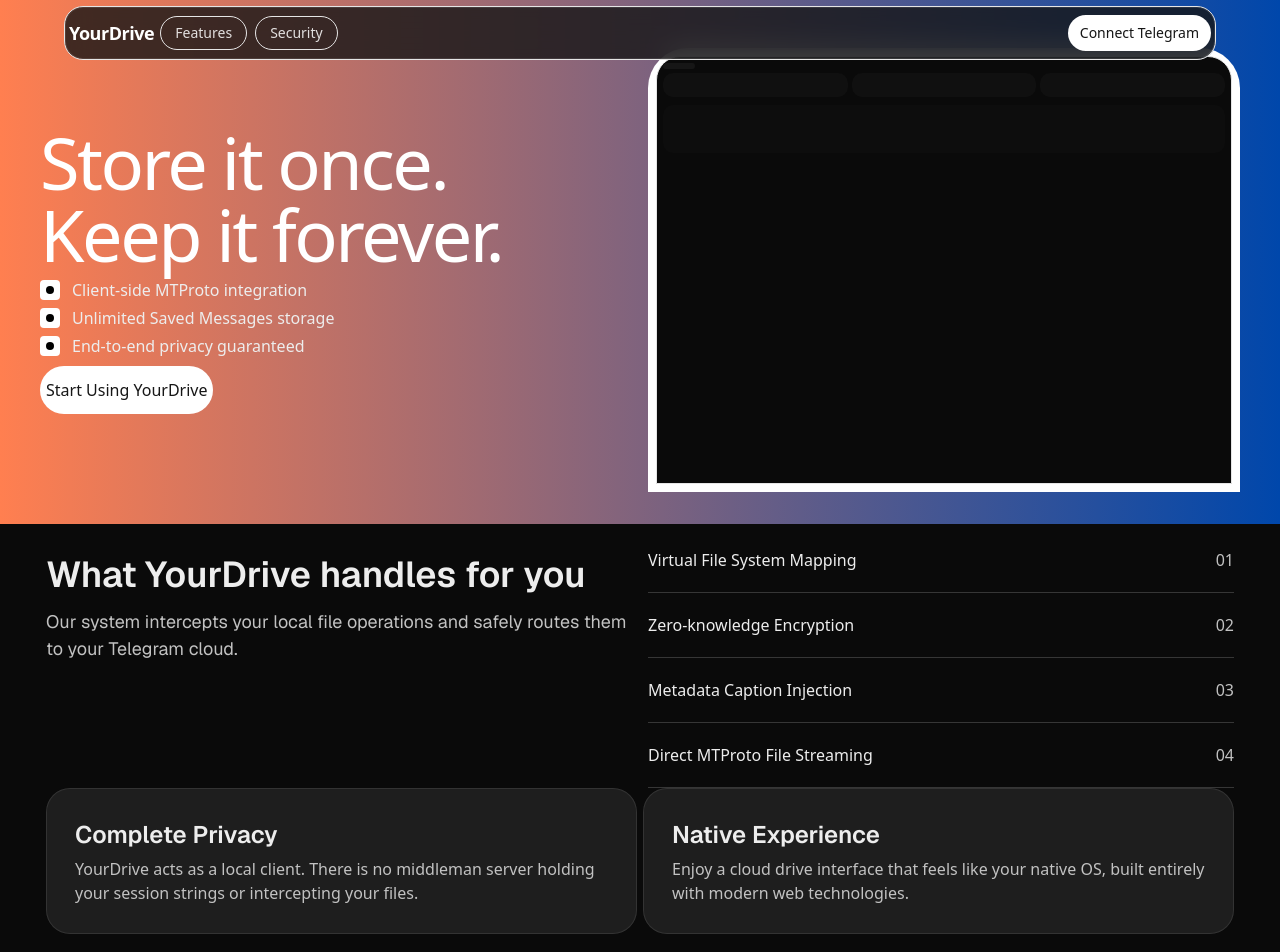
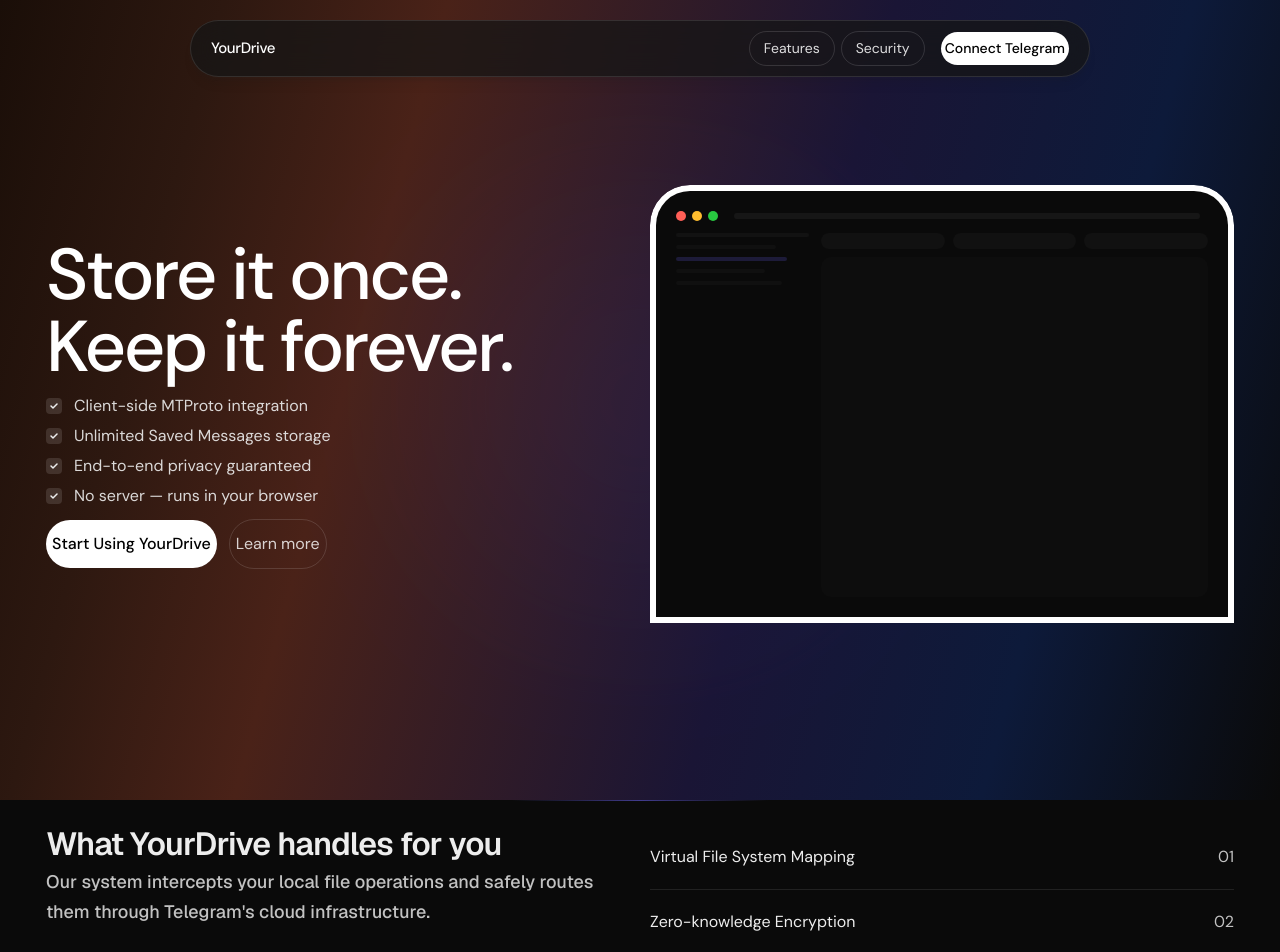
Before and after one commit to khamimzarr/yourdrive, a Next.js app: page / in a window 1280 px wide. Shown: the top 952 px of the page. Built offline with nearby package versions, Linux system fonts and the light colour scheme.

Commit message:
style: complete Dimension redesign — floating nav, atmospheric hero, frosted cards, proper fonts

```diff
--- a/src/app/globals.css
+++ b/src/app/globals.css
@@ -14,9 +14,10 @@
   --color-hairline: #e5e5e5;
   --color-dusk-violet: #6b62f2;
 
-  /* Typography */
-  --font-dm-sans: 'DM Sans', ui-sans-serif, system-ui, -apple-system, sans-serif;
-  --font-geist: 'Geist', ui-sans-serif, system-ui, -apple-system, sans-serif;
+  /* Typography — Families (CSS variable references) */
+  --font-display: var(--font-dm-sans), ui-sans-serif, system-ui, sans-serif;
+  --font-body: var(--font-dm-sans), ui-sans-serif, system-ui, sans-serif;
+  --font-heading: var(--font-geist), ui-sans-serif, system-ui, sans-serif;
 
   /* Typography — Scale */
   --text-caption: 13px;
@@ -70,18 +71,54 @@
 
   /* Shadows */
   --shadow-subtle: rgba(255, 255, 255, 0.1) 0px 0px 0px 1px inset;
+  --shadow-nav: rgba(255, 255, 255, 0.02) 0px 3px 4.5px, rgba(0, 0, 0, 0.04) 0px 10px 8px, rgba(0, 0, 0, 0.1) 0px 4px 3px;
 }
 
+/* Base */
 body {
   background-color: var(--color-void-canvas);
   color: var(--color-bone);
-  font-family: var(--font-dm-sans);
+  font-family: var(--font-display);
 }
 
+/* Hero gradient — warm amber/coral → cobalt blue, subtle & atmospheric */
 .bg-hero-horizon {
-  background: linear-gradient(90deg, #ff7f50 0%, #0047ab 100%);
+  background: linear-gradient(
+    105deg,
+    #1a0e08 0%,
+    #2d1810 15%,
+    #4a2218 30%,
+    #1a1535 60%,
+    #0d1a3a 80%,
+    #0a0a0a 100%
+  );
 }
 
+/* Dusk violet wash — single chromatic accent strip */
 .bg-dusk-violet-wash {
-  background: linear-gradient(90deg, rgba(0, 0, 0, 0), rgba(0, 0, 0, 0) 40%, rgba(107, 98, 242, 0.565) 50%, rgba(0, 0, 0, 0) 60%, rgba(0, 0, 0, 0));
+  background: linear-gradient(
+    90deg,
+    rgba(0, 0, 0, 0),
+    rgba(0, 0, 0, 0) 40%,
+    rgba(107, 98, 242, 0.565) 50%,
+    rgba(0, 0, 0, 0) 60%,
+    rgba(0, 0, 0, 0)
+  );
 }
+
+/* Frosted glass surface */
+.frosted-card {
+  background: rgba(212, 212, 212, 0.06);
+  backdrop-filter: blur(12px);
+  -webkit-backdrop-filter: blur(12px);
+  border: 1px solid rgba(229, 229, 229, 0.08);
+  border-radius: 24px;
+}
+
+/* Floating nav glass */
+.nav-glass {
+  background: rgba(22, 22, 22, 0.75);
+  backdrop-filter: blur(16px);
+  -webkit-backdrop-filter: blur(16px);
+  border: 1px solid rgba(229, 229, 229, 0.12);
+}
--- a/src/app/layout.tsx
+++ b/src/app/layout.tsx
@@ -1,29 +1,31 @@
 import type { Metadata } from "next";
-import { Geist, Geist_Mono } from "next/font/google";
+import { DM_Sans, Geist } from "next/font/google";
 import "./globals.css";
 
-const geistSans = Geist({
-  variable: "--font-geist-sans",
+const dmSans = DM_Sans({
+  variable: "--font-dm-sans",
   subsets: ["latin"],
+  weight: ["400", "500", "600"],
 });
 
-const geistMono = Geist_Mono({
-  variable: "--font-geist-mono",
+const geist = Geist({
+  variable: "--font-geist",
   subsets: ["latin"],
 });
 
 export const metadata: Metadata = {
-  title: "Create Next App",
-  description: "Generated by create next app",
+  title: "YourDrive — Cloud Storage via Telegram",
+  description:
+    "Unlimited private cloud storage powered by Telegram Saved Messages. No server, no middleman, 100% client-side.",
 };
 
 export default function RootLayout({ children }: LayoutProps<"/">) {
   return (
     <html
       lang="en"
-      className={`${geistSans.variable} ${geistMono.variable} h-full antialiased`}
+      className={`${dmSans.variable} ${geist.variable} h-full antialiased`}
     >
-      <body className="min-h-full flex flex-col">{children}</body>
+      <body className="min-h-full flex flex-col bg-[#0a0a0a]">{children}</body>
     </html>
   );
 }
--- a/src/app/page.tsx
+++ b/src/app/page.tsx
@@ -2,130 +2,189 @@
 
 export default function Home() {
   return (
-    <div className="min-h-screen bg-void-canvas text-bone font-dm-sans selection:bg-dusk-violet selection:text-snow-white">
+    <div className="min-h-screen bg-void-canvas text-bone font-display">
 
       {/* Floating Frosted Nav */}
-      <nav className="fixed top-6 left-1/2 -translate-x-1/2 z-50 flex items-center justify-between px-4 py-2 bg-graphite/80 backdrop-blur-md rounded-2xl border border-hairline w-[90%] max-w-[1200px] shadow-subtle">
-        <div className="flex items-center gap-6">
-          <span className="text-snow-white font-semibold tracking-tight text-lg">YourDrive</span>
-          <div className="hidden md:flex gap-2">
-            <button className="px-[14px] py-[6px] rounded-full-2 border border-hairline text-snow-white/85 text-sm hover:bg-snow-white/5 transition-colors">
+      <nav className="fixed top-5 left-1/2 -translate-x-1/2 z-50 flex items-center justify-between px-5 py-2.5 nav-glass rounded-full-2 w-[calc(100%-48px)] max-w-[900px] shadow-nav">
+        <span className="text-snow-white font-medium tracking-tight text-[15px]">YourDrive</span>
+        <div className="flex items-center gap-2">
+          <div className="hidden md:flex gap-1.5">
+            <button className="px-3.5 py-1.5 rounded-full-2 border border-hairline/15 text-snow-white/85 text-[14px] hover:bg-snow-white/5 transition-colors duration-200">
               Features
             </button>
-            <button className="px-[14px] py-[6px] rounded-full-2 border border-hairline text-snow-white/85 text-sm hover:bg-snow-white/5 transition-colors">
+            <button className="px-3.5 py-1.5 rounded-full-2 border border-hairline/15 text-snow-white/85 text-[14px] hover:bg-snow-white/5 transition-colors duration-200">
               Security
             </button>
           </div>
+          <button className="bg-snow-white text-ink-black rounded-full-2 px-4 py-1.5 text-[14px] font-medium hover:bg-bone transition-colors duration-200 ml-2">
+            Connect Telegram
+          </button>
         </div>
-        <button className="bg-snow-white text-graphite rounded-full-2 px-3 py-2 text-sm font-medium hover:bg-bone transition-colors">
-          Connect Telegram
-        </button>
       </nav>
 
-      {/* Hero Horizon Section */}
-      <section className="relative w-full pt-48 pb-32 px-6 overflow-hidden bg-hero-horizon">
-        <div className="max-w-[1200px] mx-auto grid grid-cols-1 lg:grid-cols-2 gap-16 items-center relative z-10">
+      {/* Hero Section */}
+      <section className="relative w-full min-h-screen flex items-center bg-hero-horizon overflow-hidden">
+        {/* Subtle radial violet glow */}
+        <div
+          className="absolute top-1/2 left-1/2 -translate-x-1/2 -translate-y-1/2 w-[800px] h-[600px] rounded-full opacity-20 blur-3xl pointer-events-none"
+          style={{ background: 'radial-gradient(circle, rgba(107,98,242,0.4) 0%, transparent 70%)' }}
+        />
 
-          <div className="flex flex-col gap-8">
-            <h1 className="text-display font-medium tracking-display text-snow-white leading-display">
-              Store it once. <br/> Keep it forever.
+        <div className="max-w-[1200px] mx-auto px-6 w-full grid grid-cols-1 lg:grid-cols-2 gap-20 items-center relative z-10 pt-32 pb-24">
+          <div className="flex flex-col gap-10">
+            <h1 className="text-[clamp(40px,8vw,72px)] font-medium text-snow-white leading-[1] tracking-[-0.035em]">
+              Store it once.
+              <br />
+              Keep it forever.
             </h1>
 
             <div className="flex flex-col gap-4">
-              <div className="flex items-center gap-3">
-                <div className="w-5 h-5 rounded-md bg-snow-white flex items-center justify-center">
-                  <div className="w-2 h-2 bg-ink-black rounded-full"></div>
+              {[
+                'Client-side MTProto integration',
+                'Unlimited Saved Messages storage',
+                'End-to-end privacy guaranteed',
+                'No server — runs in your browser'
+              ].map((feature, i) => (
+                <div key={i} className="flex items-center gap-3">
+                  <svg width="16" height="16" viewBox="0 0 16 16" fill="none" className="shrink-0">
+                    <rect width="16" height="16" rx="4" fill="rgba(255,255,255,0.12)" />
+                    <path d="M5 8L7 10L11 6" stroke="#ededed" strokeWidth="1.5" strokeLinecap="round" strokeLinejoin="round" />
+                  </svg>
+                  <span className="text-[16px] text-bone/90 leading-relaxed">{feature}</span>
                 </div>
-                <span className="text-body text-bone">Client-side MTProto integration</span>
-              </div>
-              <div className="flex items-center gap-3">
-                <div className="w-5 h-5 rounded-md bg-snow-white flex items-center justify-center">
-                  <div className="w-2 h-2 bg-ink-black rounded-full"></div>
-                </div>
-                <span className="text-body text-bone">Unlimited Saved Messages storage</span>
-              </div>
-              <div className="flex items-center gap-3">
-                <div className="w-5 h-5 rounded-md bg-snow-white flex items-center justify-center">
-                  <div className="w-2 h-2 bg-ink-black rounded-full"></div>
-                </div>
-                <span className="text-body text-bone">End-to-end privacy guaranteed</span>
-              </div>
+              ))}
             </div>
 
-            <div>
-              <button className="bg-snow-white text-graphite rounded-full-2 px-6 py-3 font-medium text-body hover:bg-bone transition-colors shadow-subtle">
+            <div className="flex gap-3 items-center">
+              <button className="bg-snow-white text-ink-black rounded-full-2 px-6 py-3 text-[16px] font-medium hover:bg-bone transition-colors duration-200">
                 Start Using YourDrive
+              </button>
+              <button className="rounded-full-2 px-6 py-3 text-[16px] text-snow-white/80 border border-hairline/15 hover:bg-snow-white/5 transition-colors duration-200">
+                Learn more
               </button>
             </div>
           </div>
 
           {/* Device Mockup */}
-          <div className="relative w-full aspect-[4/3] bg-snow-white rounded-t-3xl-2 shadow-subtle overflow-hidden mt-12 lg:mt-0">
-             {/* Mockup UI Inner */}
-             <div className="absolute inset-2 bg-void-canvas rounded-t-3xl border border-hairline p-6 flex flex-col gap-4">
-                <div className="h-6 w-32 bg-graphite rounded-md"></div>
-                <div className="flex gap-4">
-                  <div className="h-24 flex-1 bg-graphite/50 rounded-lg"></div>
-                  <div className="h-24 flex-1 bg-graphite/50 rounded-lg"></div>
-                  <div className="h-24 flex-1 bg-graphite/50 rounded-lg"></div>
+          <div className="relative w-full aspect-[4/3] rounded-t-3xl-2 overflow-hidden shadow-subtle hidden lg:block">
+            <div className="absolute inset-0 bg-snow-white rounded-t-3xl-2 p-1.5">
+              <div className="w-full h-full bg-void-canvas rounded-t-[34px] p-5 flex flex-col gap-3 overflow-hidden">
+                {/* Mockup toolbar */}
+                <div className="flex items-center gap-2">
+                  <div className="flex gap-1.5">
+                    <div className="w-2.5 h-2.5 rounded-full bg-[#ff5f57]"></div>
+                    <div className="w-2.5 h-2.5 rounded-full bg-[#febc2e]"></div>
+                    <div className="w-2.5 h-2.5 rounded-full bg-[#28c840]"></div>
+                  </div>
+                  <div className="flex-1 h-6 bg-graphite rounded-md mx-8"></div>
                 </div>
-                <div className="h-48 w-full bg-graphite/30 rounded-lg mt-4"></div>
-             </div>
+                {/* Mockup sidebar + content */}
+                <div className="flex gap-3 flex-1 min-h-0">
+                  <div className="w-1/4 flex flex-col gap-2">
+                    <div className="h-4 w-full bg-graphite/70 rounded"></div>
+                    <div className="h-4 w-3/4 bg-graphite/50 rounded"></div>
+                    <div className="h-4 w-5/6 bg-dusk-violet/20 rounded"></div>
+                    <div className="h-4 w-2/3 bg-graphite/50 rounded"></div>
+                    <div className="h-4 w-4/5 bg-graphite/50 rounded"></div>
+                  </div>
+                  <div className="flex-1 flex flex-col gap-2">
+                    <div className="grid grid-cols-3 gap-2">
+                      <div className="h-16 bg-graphite/60 rounded-lg"></div>
+                      <div className="h-16 bg-graphite/60 rounded-lg"></div>
+                      <div className="h-16 bg-graphite/60 rounded-lg"></div>
+                    </div>
+                    <div className="flex-1 bg-graphite/30 rounded-lg min-h-[60px]"></div>
+                  </div>
+                </div>
+              </div>
+            </div>
           </div>
-
         </div>
       </section>
 
-      {/* Main Content Sections */}
-      <main className="max-w-[1200px] mx-auto px-6 py-24 flex flex-col gap-section-gap">
+      {/* Dusk Violet Wash divider */}
+      <div className="w-full h-px bg-dusk-violet-wash" />
 
-        {/* Accordion List Section */}
-        <section className="grid grid-cols-1 lg:grid-cols-2 gap-16">
+      {/* Features Section */}
+      <main className="max-w-[1200px] mx-auto px-6 py-24 flex flex-col" style={{ gap: '80px' }}>
+
+        {/* Numbered Accordion Section */}
+        <section className="grid grid-cols-1 lg:grid-cols-2 gap-20">
           <div>
-            <h2 className="text-heading font-geist font-semibold text-bone mb-6">What YourDrive handles for you</h2>
-            <p className="text-subheading font-geist text-ash">
-              Our system intercepts your local file operations and safely routes them to your Telegram cloud.
+            <h2 className="text-[32px] font-heading font-semibold text-bone mb-4 leading-[1.2] tracking-tight">
+              What YourDrive handles for you
+            </h2>
+            <p className="text-[18px] font-heading font-medium text-ash leading-relaxed">
+              Our system intercepts your local file operations and safely routes them through Telegram's cloud infrastructure.
             </p>
           </div>
 
-          <div className="flex flex-col gap-5">
-            <div className="flex justify-between items-center border-b border-hairline/20 pb-5">
-              <span className="text-body font-dm-sans text-bone">Virtual File System Mapping</span>
-              <span className="text-body font-dm-sans text-ash">01</span>
-            </div>
-            <div className="flex justify-between items-center border-b border-hairline/20 pb-5">
-              <span className="text-body font-dm-sans text-bone">Zero-knowledge Encryption</span>
-              <span className="text-body font-dm-sans text-ash">02</span>
-            </div>
-            <div className="flex justify-between items-center border-b border-hairline/20 pb-5">
-              <span className="text-body font-dm-sans text-bone">Metadata Caption Injection</span>
-              <span className="text-body font-dm-sans text-ash">03</span>
-            </div>
-            <div className="flex justify-between items-center border-b border-hairline/20 pb-5">
-              <span className="text-body font-dm-sans text-bone">Direct MTProto File Streaming</span>
-              <span className="text-body font-dm-sans text-ash">04</span>
-            </div>
+          <div className="flex flex-col">
+            {[
+              'Virtual File System Mapping',
+              'Zero-knowledge Encryption',
+              'Metadata Caption Injection',
+              'Direct MTProto File Streaming',
+              'Automatic Chunk Splitting',
+              'Cross-device Sync',
+              'Folder Organization'
+            ].map((item, i) => (
+              <div key={i} className="flex justify-between items-center py-5 border-b border-hairline/10">
+                <span className="text-[16px] text-bone">{item}</span>
+                <span className="text-[16px] text-ash tabular-nums">{String(i + 1).padStart(2, '0')}</span>
+              </div>
+            ))}
           </div>
         </section>
 
-        {/* Frosted Cards Section */}
+        {/* Frosted Glass Cards */}
         <section className="grid grid-cols-1 md:grid-cols-2 gap-6">
-          <div className="bg-[rgba(212,212,212,0.1)] backdrop-blur-md rounded-3xl p-7 border border-hairline/10">
-            <h3 className="font-geist text-heading-sm font-semibold text-bone mb-4">Complete Privacy</h3>
-            <p className="font-dm-sans text-body text-ash">
-              YourDrive acts as a local client. There is no middleman server holding your session strings or intercepting your files.
+          <div className="frosted-card p-7">
+            <h3 className="text-[24px] font-heading font-medium text-bone mb-3 leading-tight">Complete Privacy</h3>
+            <p className="text-[16px] text-ash leading-relaxed">
+              YourDrive acts as a pure local client. There is no middleman server — your session strings and files never leave your browser.
             </p>
           </div>
-          <div className="bg-[rgba(212,212,212,0.1)] backdrop-blur-md rounded-3xl p-7 border border-hairline/10">
-            <h3 className="font-geist text-heading-sm font-semibold text-bone mb-4">Native Experience</h3>
-            <p className="font-dm-sans text-body text-ash">
-              Enjoy a cloud drive interface that feels like your native OS, built entirely with modern web technologies.
+          <div className="frosted-card p-7">
+            <h3 className="text-[24px] font-heading font-medium text-bone mb-3 leading-tight">Native Experience</h3>
+            <p className="text-[16px] text-ash leading-relaxed">
+              A cloud drive interface that feels native to your OS, with drag-and-drop uploads, folder trees, and instant search.
+            </p>
+          </div>
+          <div className="frosted-card p-7">
+            <h3 className="text-[24px] font-heading font-medium text-bone mb-3 leading-tight">Unlimited Storage</h3>
+            <p className="text-[16px] text-ash leading-relaxed">
+              Leverage Telegram's generous storage limits. Upload files up to 2GB each with no total storage cap — free forever.
+            </p>
+          </div>
+          <div className="frosted-card p-7">
+            <h3 className="text-[24px] font-heading font-medium text-bone mb-3 leading-tight">Family & Friends</h3>
+            <p className="text-[16px] text-ash leading-relaxed">
+              Each member logs in with their own Telegram account. Personal clouds, shared convenience, zero configuration.
             </p>
           </div>
         </section>
 
+        {/* Status Banner */}
+        <section className="flex justify-center">
+          <div className="inline-flex items-center gap-2.5 px-5 py-2.5 rounded-full-2 border border-hairline/12 bg-graphite/50 backdrop-blur-sm">
+            <svg width="14" height="14" viewBox="0 0 14 14" fill="none">
+              <path d="M7 1L8.5 5.5L13 7L8.5 8.5L7 13L5.5 8.5L1 7L5.5 5.5L7 1Z" fill="#6b62f2" />
+            </svg>
+            <span className="text-[14px] text-bone/90 font-medium">Currently in development — join the beta</span>
+            <span className="text-[14px] text-ash">→</span>
+          </div>
+        </section>
       </main>
 
+      {/* Footer */}
+      <footer className="max-w-[1200px] mx-auto px-6 py-12 border-t border-hairline/8 flex justify-between items-center">
+        <span className="text-[13px] text-slate">© 2026 YourDrive</span>
+        <div className="flex gap-4">
+          <a href="#" className="text-[13px] text-slate hover:text-bone transition-colors">GitHub</a>
+          <a href="#" className="text-[13px] text-slate hover:text-bone transition-colors">Privacy</a>
+        </div>
+      </footer>
     </div>
   );
 }
```
